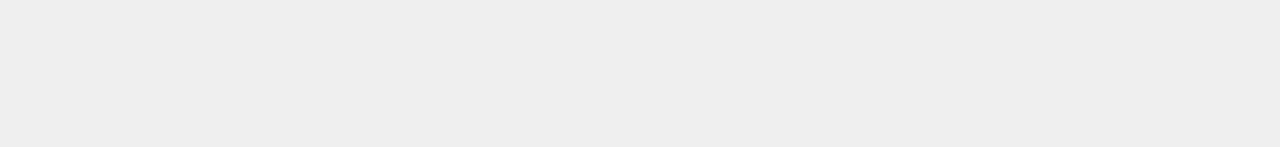
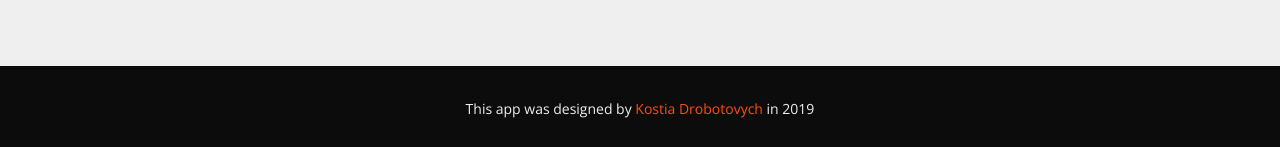
Before and after one commit to DrobotovychKostiantyn/movies-app, a React (Create React App) app: page / in a window 1280 px wide. Shown: the part 686-833 px from the top of the page. Before the commit the page ends 800 px from the top, so only its background shows below. Built offline with nearby package versions, Linux system fonts and the light colour scheme; no server answers.

Commit message:
added footer and fixed actor page

```diff
--- a/src/components/App/App.js
+++ b/src/components/App/App.js
@@ -4,16 +4,20 @@ import styles from './App.module.css';
 
 import Movies from '../pages/Movies/MoviesContainer';
 import MoviePage from '../pages/Movies/MoviePage/MoviePageContainer';
+import ActorPage from '../pages/Actor/ActorContainer';
+import Footer from '../Footer/Footer';
 
 const App = () => {
   return (
     <div className={styles.wrapper}>
       <Switch>
+        <Route path="/actor/:credit_id" component={ActorPage} />
         <Route path="/movieId/:id" component={MoviePage} />
         <Route path="/movie/:sort" component={Movies} />
         <Route path="/genre/:id" component={Movies} />
         <Route path="/" component={Movies} />
       </Switch>
+      <Footer />
     </div>
   );
 };
--- /dev/null
+++ b/src/components/Footer/Footer.jsx
@@ -0,0 +1,18 @@
+import React from 'react';
+import styles from './Footer.module.css';
+
+const Footer = () => {
+  return (
+    <footer className={styles.footer}>
+      <p>
+        This app was designed by{' '}
+        <a href="https://github.com/KostiaDrobotovych" className={styles.name}>
+          Kostia Drobotovych
+        </a>
+        <span> in 2019</span>
+      </p>
+    </footer>
+  );
+};
+
+export default Footer;
--- /dev/null
+++ b/src/components/Footer/Footer.module.css
@@ -0,0 +1,36 @@
+.footer {
+  height: 60px;
+  background: black;
+  opacity: 0.95;
+  color: #efefef;
+  padding: 12px;
+  text-align: center;
+  margin-top: 20px;
+  display: flex;
+  align-items: center;
+  justify-content: center;
+}
+.footer p {
+  font-size: 14px;
+  color: #efefef;
+  margin: 0;
+}
+.footer a {
+  font-size: 14px;
+  color: orangered;
+  text-decoration: none;
+  cursor: pointer;
+}
+.footer a:hover {
+  text-decoration: underline;
+}
+@media (min-width: 768px) {
+  .footer {
+    margin-top: 30px;
+  }
+}
+@media (min-width: 1024px) {
+  .footer {
+    margin-top: 40px;
+  }
+}
--- a/src/components/pages/Actor/ActorView.jsx
+++ b/src/components/pages/Actor/ActorView.jsx
@@ -4,7 +4,7 @@ import CircularProgressbar from 'react-circular-progressbar';
 import whiteImage from '../Movies/img/whiteBlock.jpg';
 import styles from './Actor.module.css';
 
-import Header from '../Header/HeaderContainer/HeaderContainer';
+import Header from '../../Header/HeaderContainer/HeaderContainer';
 
 const color = el => {
   if (el < 5) return 'orangered';
--- a/src/components/pages/Movies/MoviesContainer.jsx
+++ b/src/components/pages/Movies/MoviesContainer.jsx
@@ -50,7 +50,6 @@ class MainContainer extends Component {
 
 const mapStateToProps = state => ({
   movies: getMovies(state),
-
   genres: getGenres(state),
 });
 
--- a/src/modules/actionTypes.js
+++ b/src/modules/actionTypes.js
@@ -18,5 +18,9 @@ const actionTypes = {
   FETCH_REQUEST_REACOMMENDATIONS: 'FETCH_REQUEST_REACOMMENDATIONS',
   FETCH_SUCCESS_REACOMMENDATIONS: 'FETCH_SUCCESS_REACOMMENDATIONS',
   FETCH_ERROR_REACOMMENDATIONS: 'FETCH_ERROR_REACOMMENDATIONS',
+
+  FETCH_REQUEST_ACTORS_INFO: 'FETCH_REQUEST_ACTORS_INFO',
+  FETCH_SUCCESS_ACTORS_INFO: 'FETCH_SUCCESS_ACTORS_INFO',
+  FETCH_ERROR_ACTORS_INFO: 'FETCH_ERROR_ACTORS_INFO',
 };
 export default actionTypes;
--- a/src/modules/operations/index.js
+++ b/src/modules/operations/index.js
@@ -13,7 +13,6 @@ export const fetchSuccessMovies = (
     )
     .then(data => {
       dispatch(actions.fetchPopularSeccess(data.data));
-      console.log(data.request.responseURL);
     })
     .catch(error => dispatch(actions.fetchPopularError(error)));
 };
```
